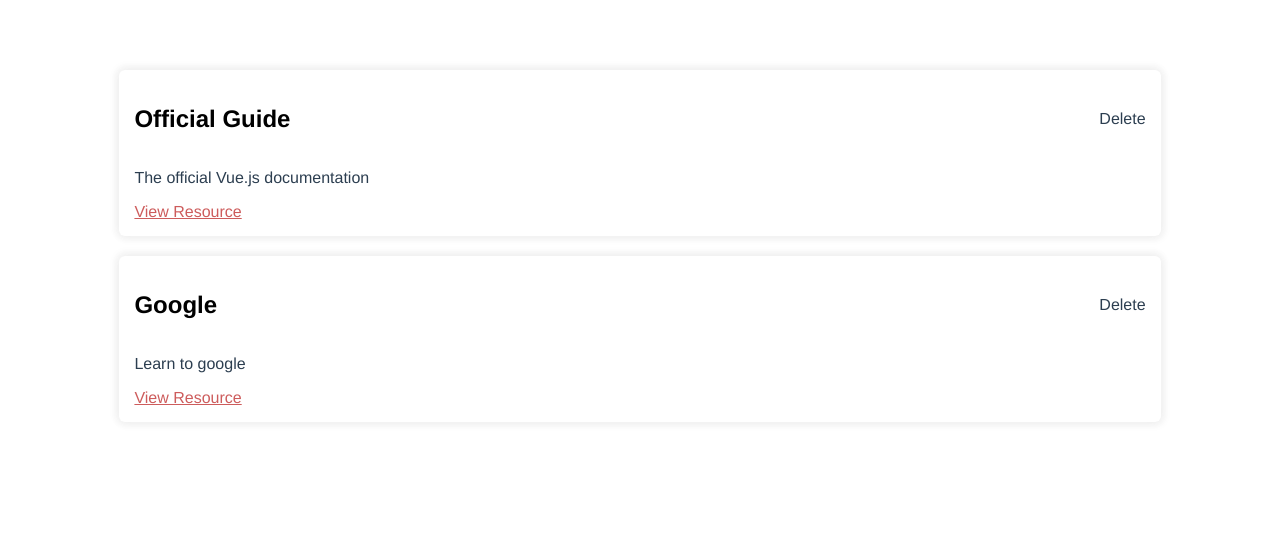
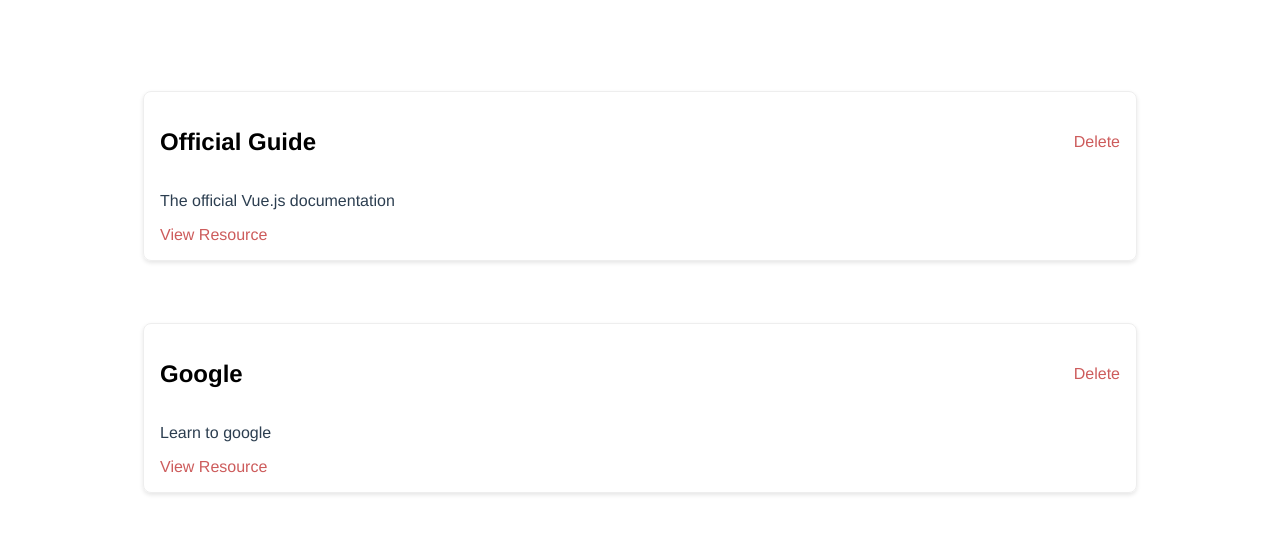
Before and after one commit to Mo77amed7/The-Learning-Resources-App, a Vue app: page / in a window 1280 px wide. Shown: the top 534 px of the page. Built offline with nearby package versions, Linux system fonts and the light colour scheme.

Commit message:
adding BasedCard component and using it in LearningResources component

```diff
--- a/src/App.vue
+++ b/src/App.vue
@@ -40,4 +40,19 @@
   color: #2c3e50;
   margin-top: 60px;
 }
+* {
+  box-sizing: border-box;
+}
+body {
+  margin: 0;
+  padding: 0;
+  font-family: -apple-system, BlinkMacSystemFont, "Segoe UI", Roboto,
+    "Helvetica Neue", Arial, sans-serif;
+}
+a {
+  text-decoration: none;
+}
+ul {
+  list-style-type: none;
+}
 </style>
--- /dev/null
+++ b/src/components/UI/BasedCard.vue
@@ -0,0 +1,19 @@
+<template>
+  <div>
+    <slot></slot>
+  </div>
+</template>
+<script>
+export default {
+  name: "BasedCard",
+};
+</script>
+<style scoped>
+div {
+  border: 1px solid #eee;
+  border-radius: 8px;
+  padding: 16px;
+  margin: 16px 0;
+  box-shadow: 0 2px 4px rgba(0, 0, 0, 0.1);
+}
+</style>
--- a/src/components/learning-resources/LearningResources.vue
+++ b/src/components/learning-resources/LearningResources.vue
@@ -1,6 +1,6 @@
 <template>
   <li>
-    <div>
+    <based-card>
       <header>
         <h2>{{ title }}</h2>
         <span>Delete</span>
@@ -8,8 +8,9 @@
       <section>
         <p>{{ description }}</p>
         <a :href="link">View Resource</a>
+        <div class="clear"></div>
       </section>
-    </div>
+    </based-card>
   </li>
 </template>
 <script>
@@ -24,10 +25,7 @@
 li {
   list-style-type: none;
   width: 80%;
-  box-shadow: -1px -1px 10px 1px #efefef, 1px 1px 10px 1px #efefef;
   padding: 15px;
-  margin: 10px 0px;
-  border-radius: 6px;
 }
 header {
   display: flex;
@@ -40,6 +38,11 @@
 span {
   display: block;
   cursor: pointer;
+  color: indianred;
+}
+a:hover,
+span:hover {
+  text-decoration: underline;
 }
 p {
   text-align: left;
@@ -50,4 +53,7 @@
   cursor: pointer;
   color: indianred;
 }
+.clear {
+  clear: both;
+}
 </style>
--- a/src/components/learning-resources/StoredResources.vue
+++ b/src/components/learning-resources/StoredResources.vue
@@ -24,7 +24,6 @@
 <style scoped>
 ul {
   padding: 0px;
-  list-style-type: none;
   margin: 0px;
   display: flex;
   flex-direction: column;
--- a/src/main.js
+++ b/src/main.js
@@ -1,4 +1,4 @@
 import { createApp } from "vue";
 import App from "./App.vue";
-
-createApp(App).mount("#app");
+import BasedCard from "./components/UI/BasedCard.vue";
+createApp(App).component("BasedCard", BasedCard).mount("#app");
```
